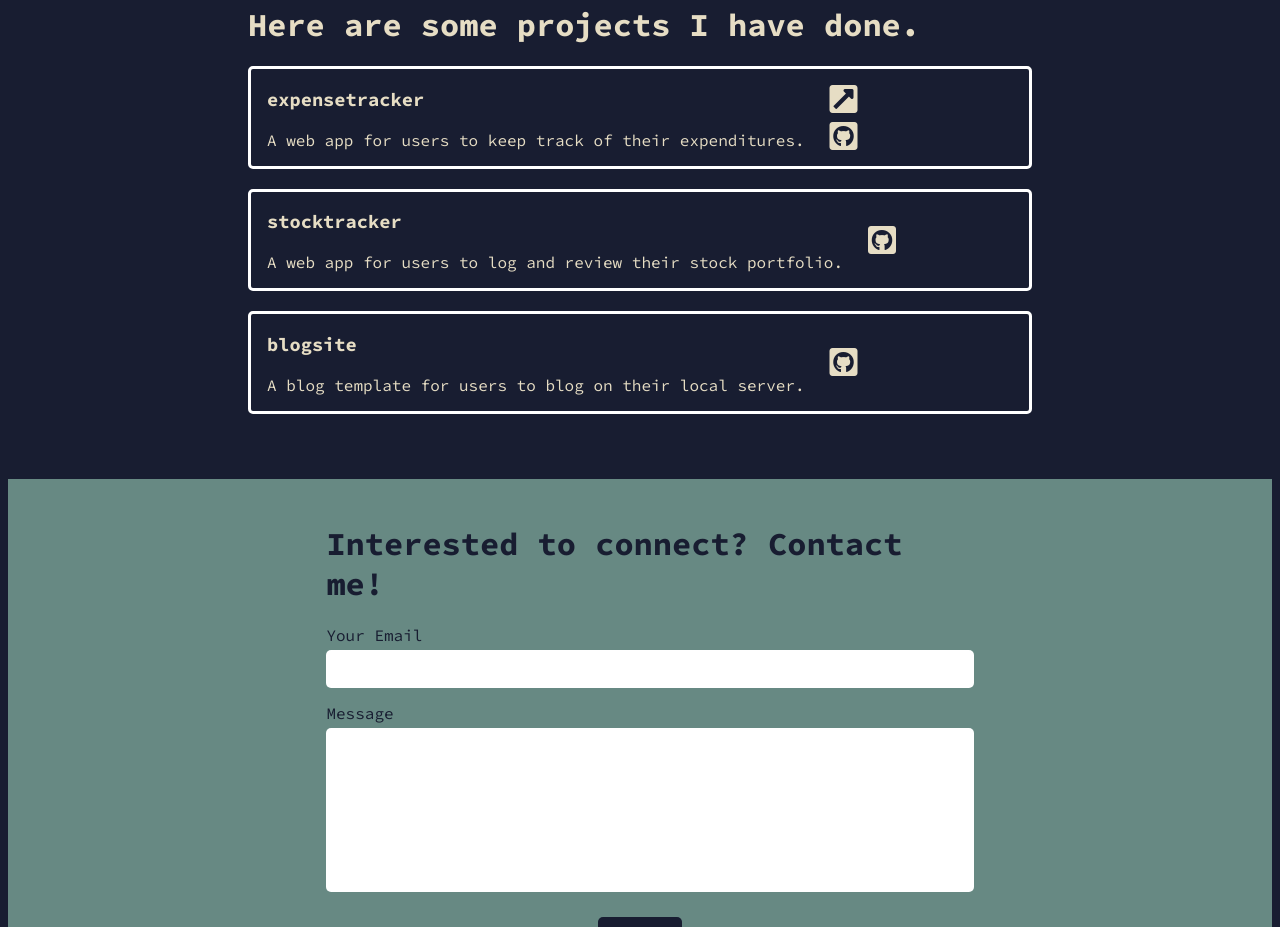
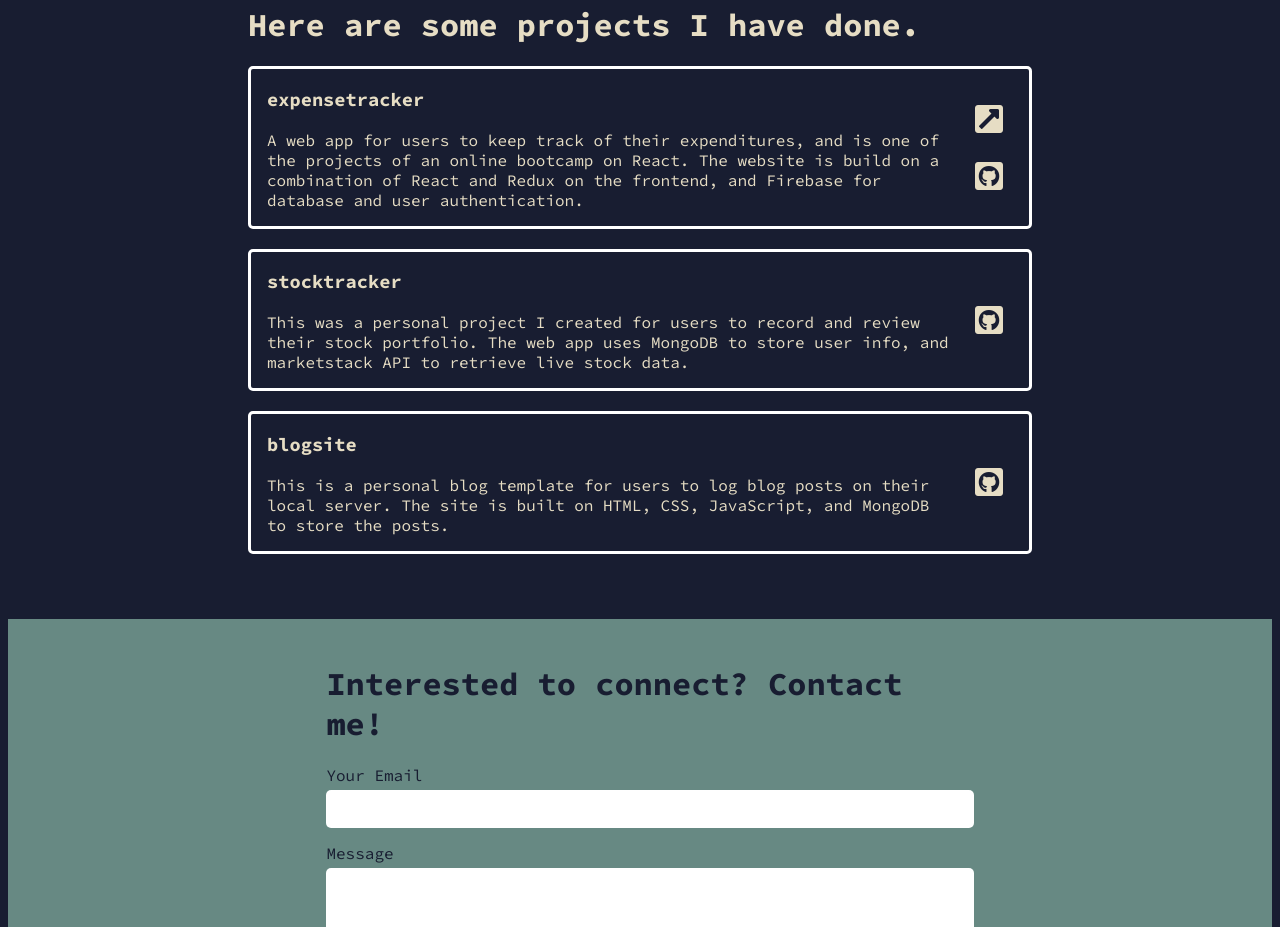
Before and after one commit to salmonsashimi/my-site, a React (Create React App) app: page / in a window 1280 px wide. Shown: the part 1620-2547 px from the top of the page. Built offline with nearby package versions, Linux system fonts and the light colour scheme.

Commit message:
added project descriptions

```diff
--- a/src/components/Projects.js
+++ b/src/components/Projects.js
@@ -26,18 +26,18 @@ Projects.defaultProps = {
     projects: [
         {
             name: 'expensetracker',
-            desc: 'A web app for users to keep track of their expenditures.',
+            desc: 'A web app for users to keep track of their expenditures, and is one of the projects of an online bootcamp on React. The website is build on a combination of React and Redux on the frontend, and Firebase for database and user authentication.',
             link: 'https://expensetracker-1.herokuapp.com/',
             repo: 'https://github.com/salmonsashimi/expensetracker'
         },
         {
             name: 'stocktracker',
-            desc: 'A web app for users to log and review their stock portfolio.',
+            desc: 'This was a personal project I created for users to record and review their stock portfolio. The web app uses MongoDB to store user info, and marketstack API to retrieve live stock data. ',
             repo: 'https://github.com/salmonsashimi/stocktracker'
         },
         {
             name: 'blogsite',
-            desc: 'A blog template for users to blog on their local server.',
+            desc: 'This is a personal blog template for users to log blog posts on their local server. The site is built on HTML, CSS, JavaScript, and MongoDB to store the posts.',
             repo: 'https://github.com/salmonsashimi/blogsite'
         }
 
```
